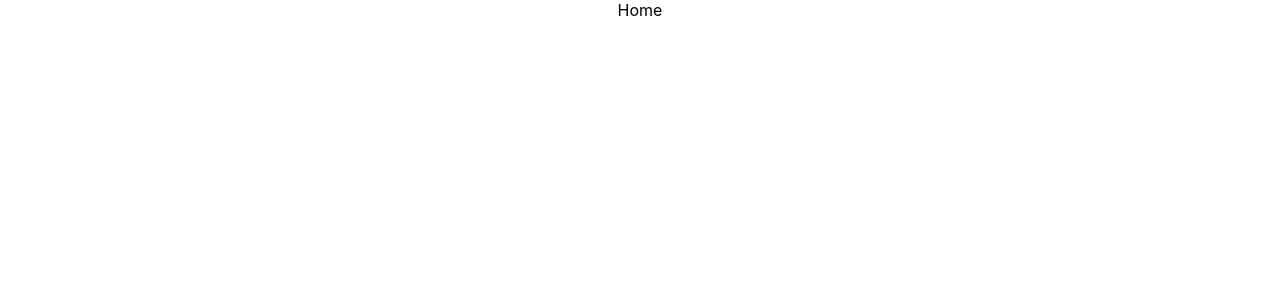
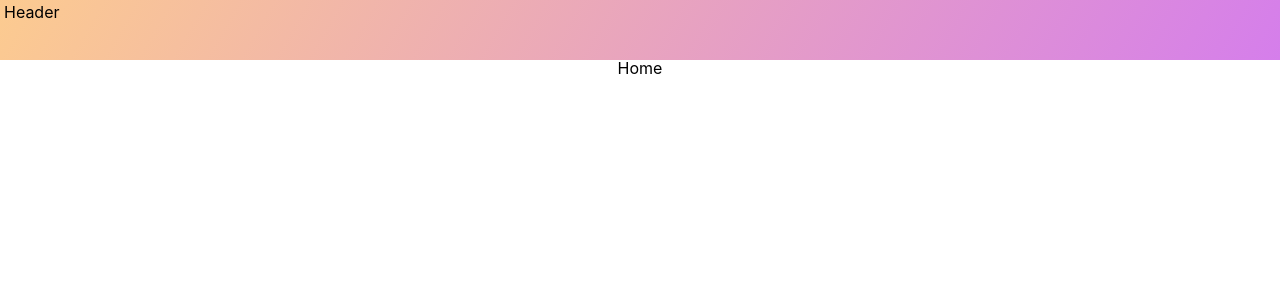
Before and after one commit to Christopher-Cudiamat/cat-finder, a React (Create React App) app: page / in a window 1280 px wide. Shown: the top 300 px of the page. Built offline with nearby package versions, Linux system fonts and the light colour scheme.

Commit message:
feat: add style theme and css reset

```diff
--- a/package.json
+++ b/package.json
@@ -11,6 +11,7 @@
     "@types/react": "^18.2.31",
     "@types/react-dom": "^18.2.14",
     "@types/react-router-dom": "^5.3.3",
+    "@types/styled-components": "^5.1.29",
     "bootstrap": "^5.3.2",
     "react": "^18.2.0",
     "react-bootstrap": "^2.9.1",
@@ -18,6 +19,7 @@
     "react-router-dom": "^6.17.0",
     "react-scripts": "5.0.1",
     "styled-components": "^6.1.0",
+    "styled-components.macro": "^1.0.0",
     "typescript": "^4.9.5",
     "web-vitals": "^2.1.4"
   },
@@ -45,6 +47,7 @@
   "devDependencies": {
     "@typescript-eslint/eslint-plugin": "^6.9.0",
     "@typescript-eslint/parser": "^6.9.0",
+    "babel-plugin-styled-components": "^2.1.4",
     "eslint": "^8.52.0",
     "eslint-config-prettier": "^9.0.0",
     "eslint-import-resolver-typescript": "^3.6.1",
--- a/src/App.tsx
+++ b/src/App.tsx
@@ -1,13 +1,18 @@
+import React from 'react';
 import { BrowserRouter as Router, Routes, Route } from 'react-router-dom';
-import React from 'react';
 import './App.css';
+import { ThemeProvider } from 'styled-components';
+import theme from 'themeGlobal/themeGlobal';
 import Home from 'pages/Home/Home.component';
 import Cat from 'pages/Cat/Cat.component';
+import Header from 'components/Header/Header.component';
 
 const App: React.FC = () => {
   return (
     <div className='App'>
+      <ThemeProvider theme={theme}>
         <Router>
+          <Header />
           <Routes>
             <Route
               path='/'
@@ -19,6 +24,7 @@
             />
           </Routes>
         </Router>
+      </ThemeProvider>
     </div>
   );
 };
--- /dev/null
+++ b/src/components/Header/Header.component.tsx
@@ -0,0 +1,11 @@
+import * as Styled from './Header.styled';
+
+import React from 'react'
+
+const Header: React.FC = () => {
+  return (
+    <Styled.Header>Header</Styled.Header>
+  )
+}
+
+export default Header
--- /dev/null
+++ b/src/components/Header/Header.styled.ts
@@ -0,0 +1,12 @@
+import styled from 'styled-components';
+
+export const Header = styled.header`
+  padding: 4px;
+  height: 60px;
+  width: 100%;
+  background-image: linear-gradient(120deg, #fccb90 0%, #d57eeb 100%);
+
+  @media ${({theme}) => theme.media.laptop} {
+    display: flex;
+  }
+`
--- a/src/index.css
+++ b/src/index.css
@@ -1,11 +1,95 @@
+code {
+  font-family: source-code-pro, Menlo, Monaco, Consolas, 'Courier New', monospace;
+}
+
+*, *:before, *:after {
+  box-sizing: inherit;
+}
+
+html {
+	width: 100%;
+	font-size: 62.5% !important;
+	font-family: 'opensans',sans-serif;
+	box-sizing: border-box;
+}
+
 body {
   margin: 0;
   font-family: -apple-system, BlinkMacSystemFont, 'Segoe UI', 'Roboto', 'Oxygen', 'Ubuntu',
     'Cantarell', 'Fira Sans', 'Droid Sans', 'Helvetica Neue', sans-serif;
   -webkit-font-smoothing: antialiased;
   -moz-osx-font-smoothing: grayscale;
+  line-height: 1;
+  font-size: 1.6rem;
 }
 
-code {
-  font-family: source-code-pro, Menlo, Monaco, Consolas, 'Courier New', monospace;
+html, body, div, span, applet, object, iframe,
+h1, h2, h3, h4, h5, h6, p, blockquote, pre,
+a, abbr, acronym, address, big, cite, code,
+del, dfn, em, img, ins, kbd, q, s, samp,
+small, strike, strong, sub, sup, tt, var,
+b, u, i, center,
+dl, dt, dd, ol, ul, li,
+fieldset, form, label, legend,
+table, caption, tbody, tfoot, thead, tr, th, td,
+article, aside, canvas, details, embed,
+figure, figcaption, footer, header, hgroup,
+menu, nav, output, ruby, section, summary,
+time, mark, audio, video {
+	margin: 0;
+	padding: 0;
+	border: 0;
+	vertical-align: baseline;
 }
+
+a {
+	text-decoration: none;
+}
+
+/* HTML5 display-role reset for older browsers */
+article, aside, details, figcaption, figure,
+footer, header, hgroup, menu, nav, section {
+	display: block;
+}
+
+ol, ul {
+	list-style: none;
+}
+
+li {
+	cursor: pointer;
+}
+
+blockquote, q {
+	quotes: none;
+}
+
+blockquote:before, blockquote:after,
+q:before, q:after {
+	content: '';
+	content: none;
+}
+
+table {
+	border-collapse: collapse;
+	border-spacing: 0;
+}
+
+img {
+	max-width: 100%;
+	margin-bottom: -2px;
+}
+
+a {
+	text-decoration: none;
+}
+
+textarea {
+	font-family: 'Helvetica Neue',
+    sans-serif;
+	font-size: inherit;
+}
+
+*:focus {
+	outline: 0 !important;
+}
--- /dev/null
+++ b/src/themeGlobal/themeGlobal.ts
@@ -0,0 +1,23 @@
+const theme = {
+  color:{
+    primary: '#fccb90',
+    secondary: '##d57eeb',
+    white: '#FFFFFF',
+    black: '#222222',
+    blackLight: '#323232',
+    blackDark: '#000000',
+
+  },
+  media : {
+    mobileS: '(min-width: 320px)',
+    mobileM: '(min-width: 375px)',
+    mobileL: '(min-width: 425px)',
+    tablet: '(min-width: 768px)',
+    laptop: '(min-width: 1024px)',
+    laptopL: '(min-width: 1440px)',
+    desktop: '(min-width: 2560px)',
+    desktopL: '(min-width: 2560px})'
+  }
+};
+
+export default theme;
```
Also changed, not shown: 1 other file (tests, documents, lock files or other folders). Lines whose indentation alone changed are shown as unchanged.
